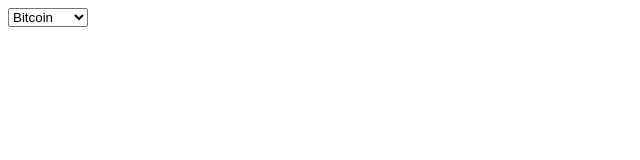
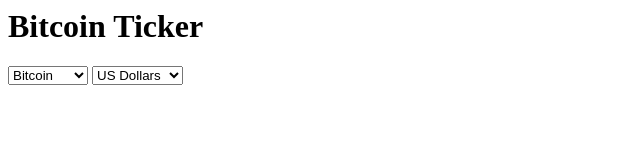
Before and after one commit to DonnyTech20/Bitcointicker, a website: page index.html in a window 1280 px wide. Shown: the whole page, without its empty margins (0-640 px from the left). Drawn offline with Linux system fonts and the light colour scheme.

Commit message:
form added

```diff
--- a/index.html
+++ b/index.html
@@ -7,6 +7,8 @@
 </head>
 <body>
 
+    <h1>Bitcoin Ticker</h1>
+
     <form action="/" method="post">
 
     <select name="crypto">
@@ -15,8 +17,13 @@
         <option value="LTC">Litecoins</option>
     </select>
 
+    <select name="fiat">
+        <option value="USD">US Dollars</option>
+        <option value="GBP">GB Pounds</option>
+        <option value="EUR">EU Pounds</option>
+    </select>
+
     </form>
-
 
 </body>
 </html>
```
